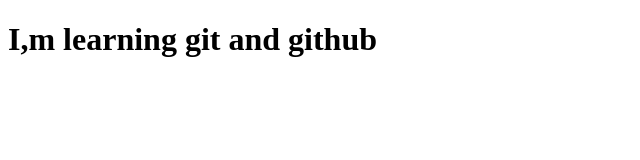
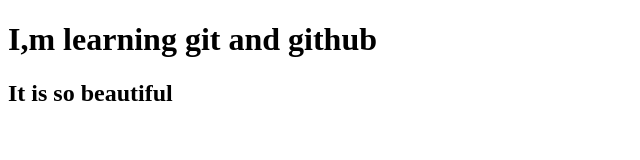
Before and after one commit to sajibwebtpi/Anything, a plain HTML site: page index.html in a window 1280 px wide. Shown: the whole page, without its empty margins (0-640 px from the left). Drawn offline with Linux system fonts and the light colour scheme.

Commit message:
This is versio 2

```diff
--- a/index.html
+++ b/index.html
@@ -7,5 +7,6 @@
 </head>
 <body>
     <h1>I,m learning git and github</h1>
+<h2>It is so beautiful</h2>
 </body>
 </html>
```
